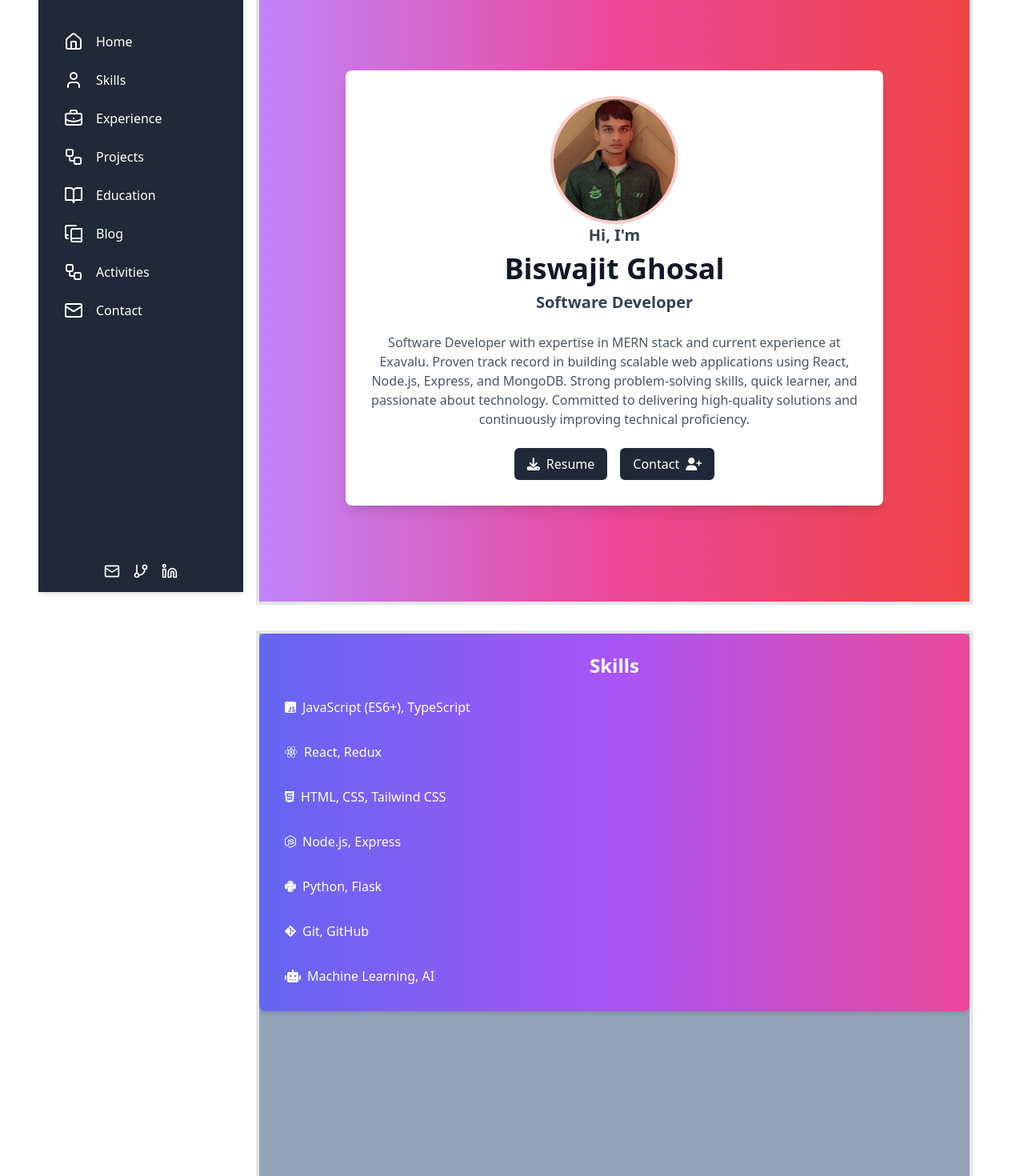
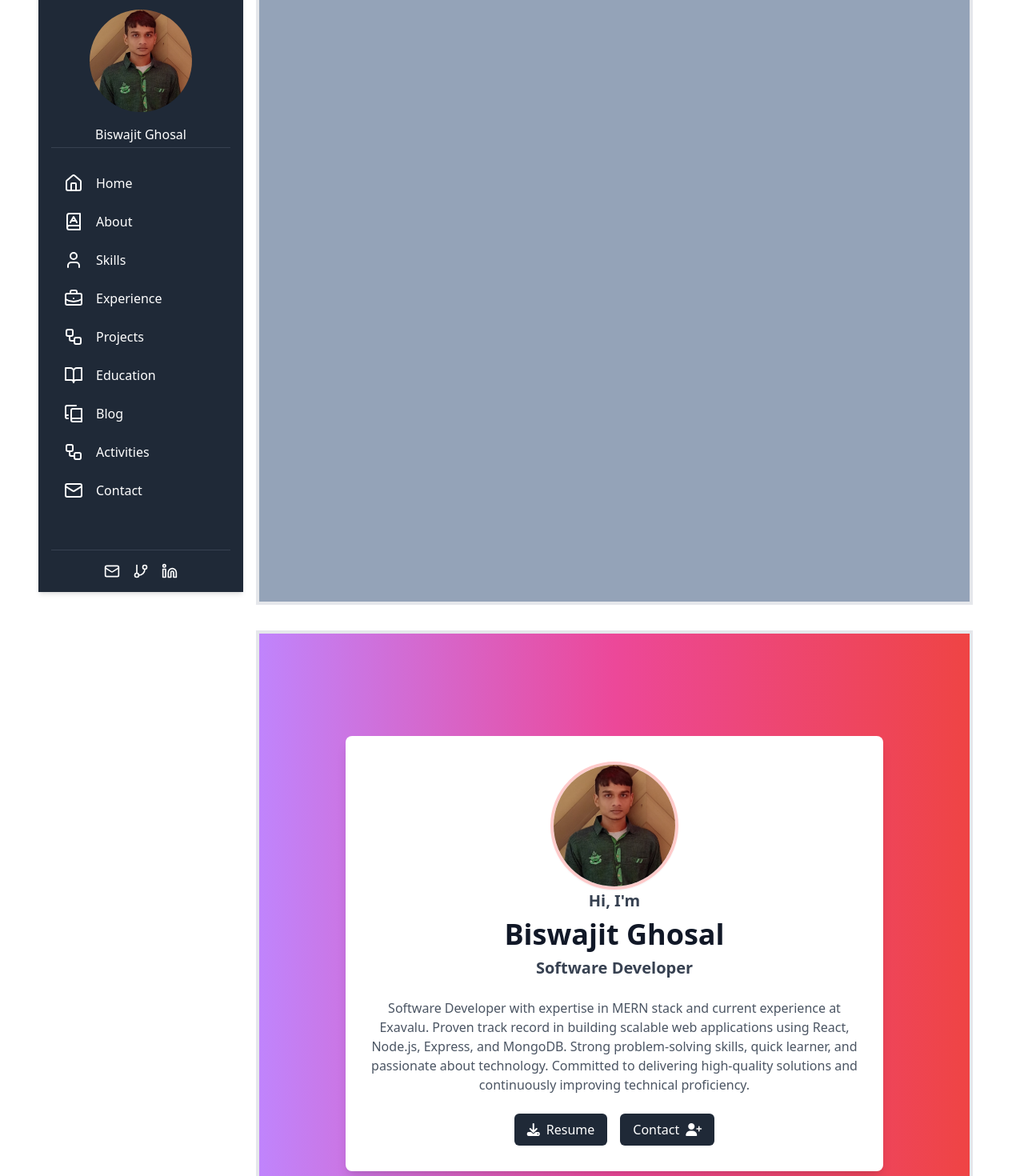
Before and after one commit to BiswajitGhosal2000/portfolio_react, a React (Create React App) app: page /projects in a window 1280 px wide. Shown: the part 60-1530 px from the top of the page at 80% size. Built offline with nearby package versions, Linux system fonts and the light colour scheme.

Commit message:
Add About component and integrate into App; update Sidebar for navigation

```diff
--- a/src/App.js
+++ b/src/App.js
@@ -4,6 +4,7 @@ import '@fortawesome/fontawesome-free/css/all.min.css';
 import Layout from './components/Layout';
 import Sidebar from './components/Sidebar';
 import Home from './components/Home';
+import About from './components/About';
 import Projects from './components/Projects';
 import Contact from './components/Contact';
 import Skills from './components/Skills';
@@ -35,6 +36,13 @@ const App = () => {
         <section id="home" className='py-4'>
           <Layout>
             <Home />
+          </Layout>
+        </section>
+
+        {/* About Section */}
+        <section id="about" className='py-4'>
+          <Layout>
+            <About />
           </Layout>
         </section>
 
--- /dev/null
+++ b/src/components/About.jsx
@@ -0,0 +1,45 @@
+import React from 'react';
+import ProfilePhoto from '../assets/img/photo/profilephoto.png';
+import resume from '../assets/files/Resume/Resume.pdf';
+
+const about_data = {
+    name: 'Biswajit Ghosal',
+    title: 'Software Developer',
+    description: 'Software Developer with expertise in MERN stack and current experience at Exavalu. Proven track record in building scalable web applications using React, Node.js, Express, and MongoDB. Strong problem-solving skills, quick learner, and passionate about technology. Committed to delivering high-quality solutions and continuously improving technical proficiency.'
+};
+
+function About() {
+    return (
+        <div className="container">
+            <div className="min-h-screen bg-gradient-to-r from-purple-400 via-pink-500 to-red-500 flex items-center justify-center">
+                <div className="bg-white p-8 rounded-lg shadow-lg w-full max-w-2xl transition-transform duration-500 hover:shadow-2xl">
+                    <div className="text-center">
+                        <div className="w-32 h-32 md:w-40 md:h-40 rounded-full overflow-hidden m-auto border-4 border-red-200 shadow-sm transition-transform duration-500 hover:-translate-y-2">
+                            <img src={ProfilePhoto} alt="Profile" className="w-full h-full object-cover" />
+                        </div>
+                        <div>
+                            <p className="text-xl font-semibold text-gray-700">Hi, I'm</p>
+                            <h1 className="text-4xl font-bold text-gray-900 mt-2">{about_data.name}</h1>
+                            <p className="text-xl font-semibold text-gray-700 mt-2">{about_data.title}</p>
+                        </div>
+                    </div>
+                    <p className="text-md text-gray-600 mt-6 mb-6 text-center">
+                        {about_data.description}
+                    </p>
+                    <div className="flex justify-center mt-6">
+                        <div className="flex space-x-4">
+                            <a className="bg-gray-800 text-white px-4 py-2 rounded-md transition-all duration-300 hover:bg-gray-700 hover:shadow-lg hover:-translate-y-1 flex items-center" href={resume} target="_blank" rel='noreferrer'>
+                                <i className="fa fa-download mr-2"></i> Resume
+                            </a>
+                            <a className="bg-gray-800 text-white px-4 py-2 rounded-md transition-all duration-300 hover:bg-gray-700 hover:shadow-lg hover:-translate-y-1 flex items-center" href="/contact">
+                                Contact <i className="fa-solid fa-user-plus ml-2"></i>
+                            </a>
+                        </div>
+                    </div>
+                </div>
+            </div>
+        </div>
+    );
+}
+
+export default About;
--- a/src/components/Home.jsx
+++ b/src/components/Home.jsx
@@ -11,33 +11,8 @@ const home_data = {
 function Home() {
     return (
         <div className="container">
-            <div className="min-h-screen bg-gradient-to-r from-purple-400 via-pink-500 to-red-500 flex items-center justify-center">
-                <div className="bg-white p-8 rounded-lg shadow-lg w-full max-w-2xl transition-transform duration-500 hover:shadow-2xl">
-                    <div className="text-center">
-                        <div className="w-32 h-32 md:w-40 md:h-40 rounded-full overflow-hidden m-auto border-4 border-red-200 shadow-sm transition-transform duration-500 hover:-translate-y-2">
-                            <img src={ProfilePhoto} alt="Profile" className="w-full h-full object-cover" />
-                        </div>
-                        <div>
-                            <p className="text-xl font-semibold text-gray-700">Hi, I'm</p>
-                            <h1 className="text-4xl font-bold text-gray-900 mt-2">{home_data.name}</h1>
-                            <p className="text-xl font-semibold text-gray-700 mt-2">{home_data.title}</p>
-                        </div>
-                    </div>
-                    <p className="text-md text-gray-600 mt-6 mb-6 text-center">
-                        {home_data.description}
-                    </p>
-                    <div className="flex justify-center mt-6">
-                        <div className="flex space-x-4">
-                            <a className="bg-gray-800 text-white px-4 py-2 rounded-md transition-all duration-300 hover:bg-gray-700 hover:shadow-lg hover:-translate-y-1 flex items-center" href={resume} target="_blank" rel='noreferrer'>
-                                <i className="fa fa-download mr-2"></i> Resume
-                            </a>
-                            <a className="bg-gray-800 text-white px-4 py-2 rounded-md transition-all duration-300 hover:bg-gray-700 hover:shadow-lg hover:-translate-y-1 flex items-center" href="/contact">
-                                Contact <i className="fa-solid fa-user-plus ml-2"></i>
-                            </a>
-                        </div>
-                    </div>
-                </div>
-            </div>
+
+
         </div>
     );
 }
--- a/src/components/Sidebar.jsx
+++ b/src/components/Sidebar.jsx
@@ -1,9 +1,11 @@
 import React from 'react';
-import { Menu, X, User, Mail, Linkedin, GitBranchIcon, Home, BriefcaseBusinessIcon, LucideWorkflow, BookOpenIcon, BookCopyIcon } from 'lucide-react';
+import { Menu, X, User, Mail, Linkedin, GitBranchIcon, Home, BriefcaseBusinessIcon, LucideWorkflow, BookOpenIcon, BookCopyIcon, BookAIcon } from 'lucide-react';
+import profilephoto from '../assets/img/photo/profilephoto.png';
 
 // Sidebar Navigation Data
 const sidebar_data = [
     { name: 'Home', icon: Home, link: '#home' },
+    { name: 'About', icon: BookAIcon, link: '#about' },
     { name: 'Skills', icon: User, link: '#skills' },
     { name: 'Experience', icon: BriefcaseBusinessIcon, link: '#experience' },
     { name: 'Projects', icon: LucideWorkflow, link: '#projects' },
@@ -22,15 +24,18 @@ const sidebar_footer_data = [
 
 const Sidebar = ({ isOpen, toggleSidebar }) => {
     return (
-        <div className={`h-full flex flex-col px-4 bg-gray-800 text-white ${isOpen ? 'w-64' : 'w-20'} transition-all duration-300`}>
+        <div className={`h-full flex flex-col px-4 bg-gray-800 text-white ${isOpen ? 'w-64' : 'w-20'} transition-all duration-1000`}>
             {/* Sidebar Toggle Button */}
             <div className={`flex ${isOpen ? 'justify-end' : 'justify-center'} mt-4`}>
                 <button onClick={toggleSidebar} className="p-2 rounded-md hover:bg-gray-700">
                     {isOpen ? <X size={24} /> : <Menu size={24} />}
                 </button>
             </div>
+            {isOpen && <img src={profilephoto} alt="Profile" className="w-32 h-32 rounded-full mx-auto mt-4" />}
+            <p className="text-center mt-4">Biswajit Ghosal</p>
+            <hr className="my-1 border-gray-700" />
             {/* Sidebar Navigation */}
-            <nav className="flex-grow mt-8">
+            <nav className="flex-grow mt-4">
                 {sidebar_data.map((item, index) => (
                     <a
                         key={index}
@@ -42,9 +47,12 @@ const Sidebar = ({ isOpen, toggleSidebar }) => {
                     </a>
                 ))}
             </nav>
+            {isOpen && <hr className="my-4 border-gray-700" />}
 
             {/* Sidebar Footer Links */}
+            {isOpen &&
                 <div className="flex justify-center gap-4 mb-4">
+
                     {sidebar_footer_data.map((item, index) => (
                         <a
                             key={index}
@@ -57,7 +65,7 @@ const Sidebar = ({ isOpen, toggleSidebar }) => {
                             <item.icon size={20} />
                         </a>
                     ))}
-            </div>
+                </div>}
         </div>
     );
 };
```
Lines whose indentation alone changed are shown as unchanged.
